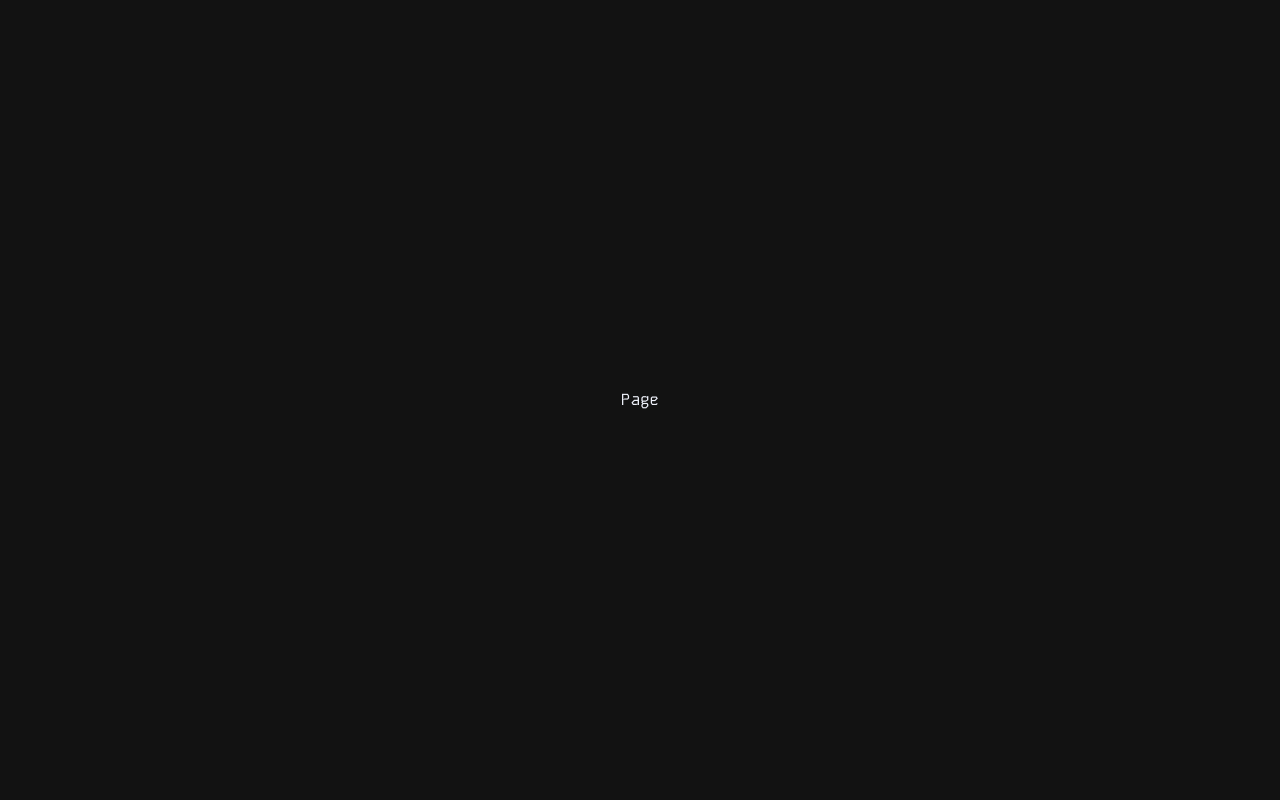
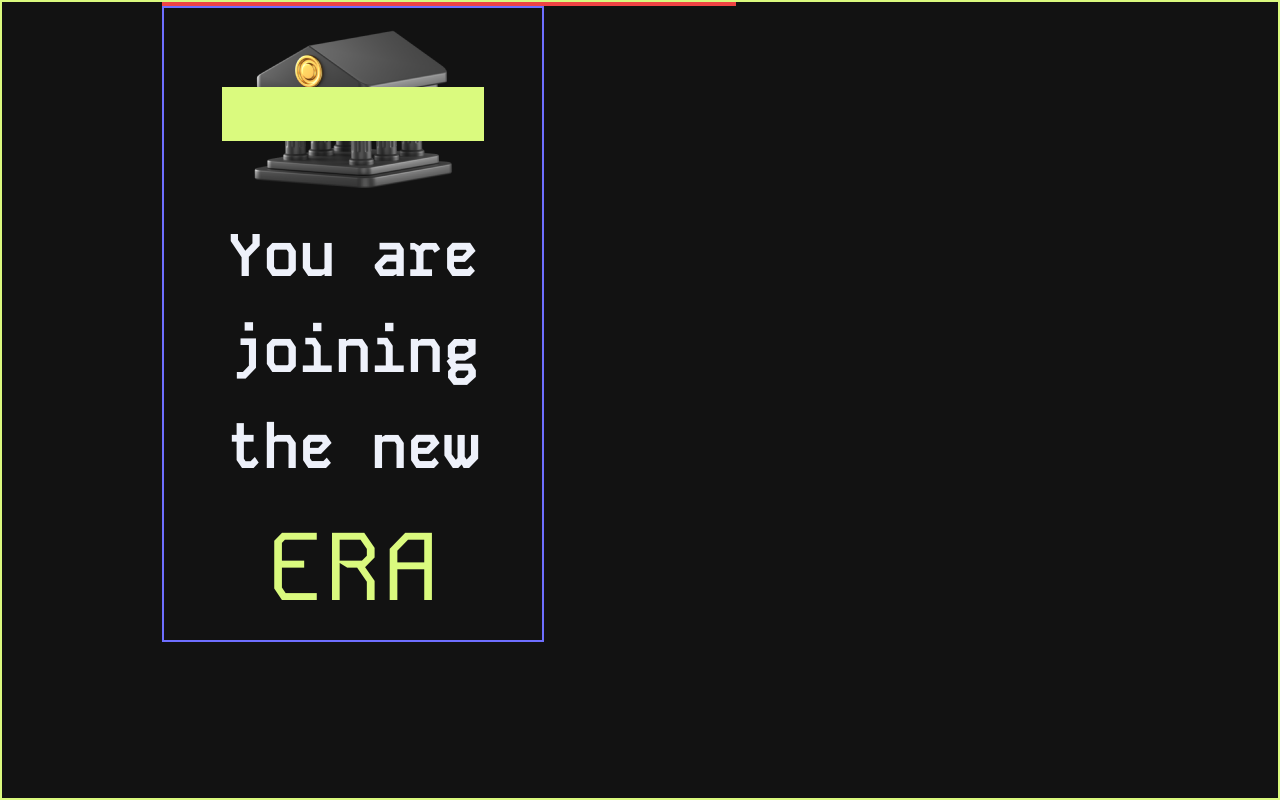
Before and after one commit to CumTech/MonolithicBank, a Next.js app: page /signup in a window 1280 px wide. Built offline with nearby package versions, Linux system fonts and the light colour scheme.

Commit message:
Refactor signup page layout and add bank image

```diff
--- a/src/app/signup/page.js
+++ b/src/app/signup/page.js
@@ -1,7 +1,21 @@
-export default function NotFound() {
+'use client';
+import Image from "next/image";
+
+
+export default function SignUp() {
     return (
-        <div className="flex h-screen justify-center items-center">
-            <h2>Page</h2>
-        </div>
-    )
+        <main className="flexs h-screen items-center border-2 border-primary-200 px-40 flex-grow gap-32">
+            <div className="w-3/5 border-2 border-red-500">
+            </div>
+            <div className="flex flex-col w-2/5 items-center border-2 border-accent-400">
+                <Image src="/images/bank.svg" alt="Bank image" width={262} height={200}/>
+                <h1 className="text-center text-6xl font-bold leading-[96px]">
+                    You are joining the new
+                </h1>
+                <h1 className="text-center text-primary-default text-8xl leading-[144px]">
+                    ERA
+                </h1>
+            </div>
+        </main>
+    );
 }
```
